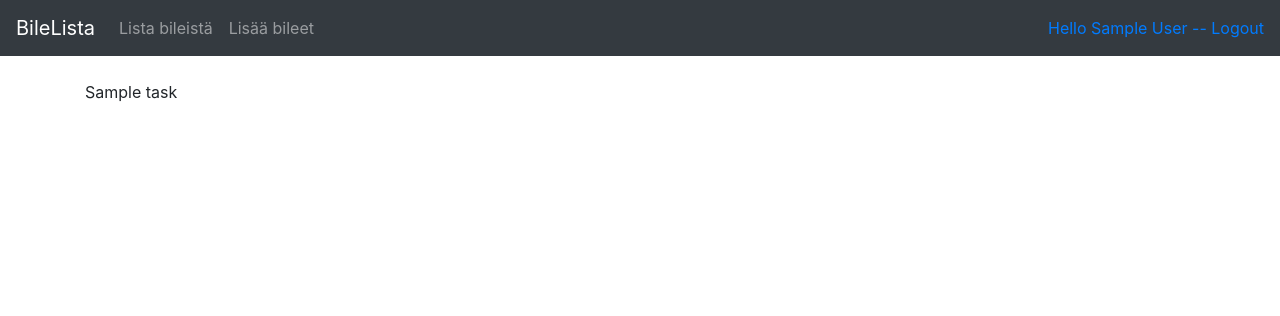
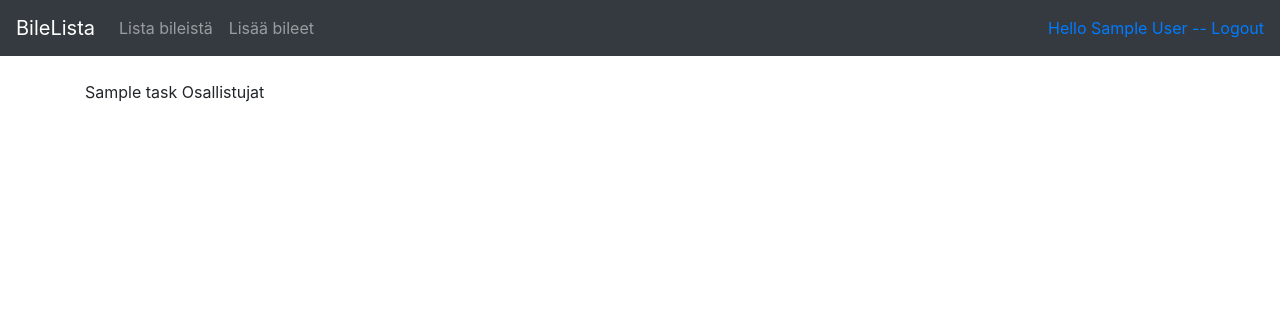
Before and after one commit to tn1995/bilelista, a Flask app: page /information/1 in a window 1280 px wide. Shown: the top 316 px of the page. Run offline with Flask 2, Linux system fonts and the light colour scheme; a user stored in the database is signed in; tables that the repository leaves empty hold one stand-in row (values such as "Sample post"); some libraries are stand-ins or nearby versions.

Commit message:
näytetään bileisiin osallistujat bileiden omilla sivuilla

```diff
--- a/application/templates/authtasks/bile.html
+++ b/application/templates/authtasks/bile.html
@@ -4,6 +4,19 @@
   <p>
 
     {{bile.name}}
+    <th>Osallistujat</th>
+    {% if tasks_osallistujat is defined %}
+
+    <ul>
+
+      {% for user in tasks_osallistujat %}
+
+      <li>
+        {{user.name}}
+      </li>
+      {% endfor %}
+    </ul>
+    {% endif %}
 
   </p>
 {% endblock %}
```
